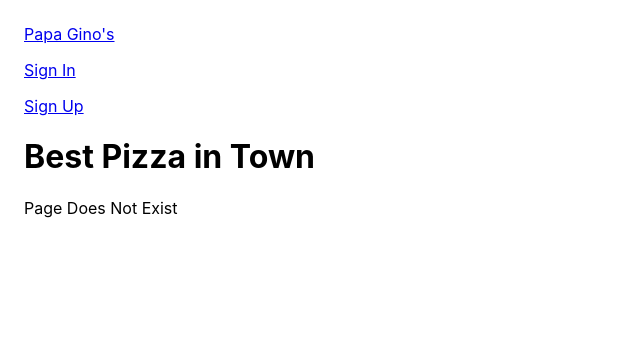
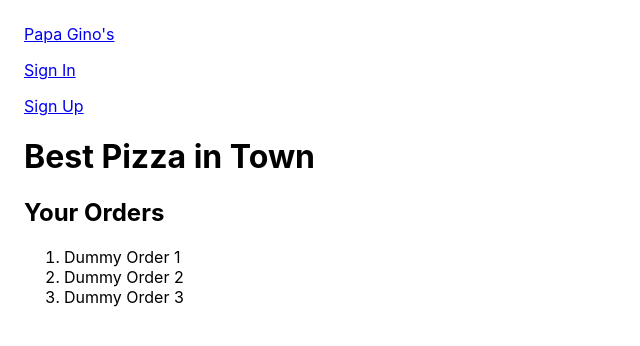
Before and after one commit to tan75/papaginos, a React (Create React App) app: page /orders in a window 1280 px wide. Shown: the top 346 px of the page, without its empty margins (0-640 px from the left). Built offline with nearby package versions, Linux system fonts and the light colour scheme.

Commit message:
Add Orders Page

```diff
--- a/src/App.js
+++ b/src/App.js
@@ -4,6 +4,7 @@ import SignUpPage from './accessComponents/SignUpPage';
 import ErrorPage from './ErrorPage';
 import OrderPage from './orderComponents/OrderPage';
 import ReceiptPage from './orderComponents/ReceiptPage';
+import OrdersPage from './orderComponents/OrdersPage';
 
 import { Switch, Route, Link } from 'react-router-dom';
 
@@ -29,6 +30,9 @@ const App = () => {
         <Route path="/order">
           <OrderPage />
         </Route>
+        <Route path="/orders">
+          <OrdersPage />
+        </Route>
         <Route path="/signin">
           <SignInPage />
         </Route>
--- /dev/null
+++ b/src/orderComponents/OrdersPage.js
@@ -0,0 +1,16 @@
+import React from 'react';
+
+function OrdersPage() {
+  return (
+    <div>
+      <h2>Your Orders</h2>
+      <ol>
+        <li>Dummy Order 1</li>
+        <li>Dummy Order 2</li>
+        <li>Dummy Order 3</li>
+      </ol>
+    </div>
+  );
+}
+
+export default OrdersPage;
```
Also changed, not shown: 1 other file (tests, documents, lock files or other folders).
